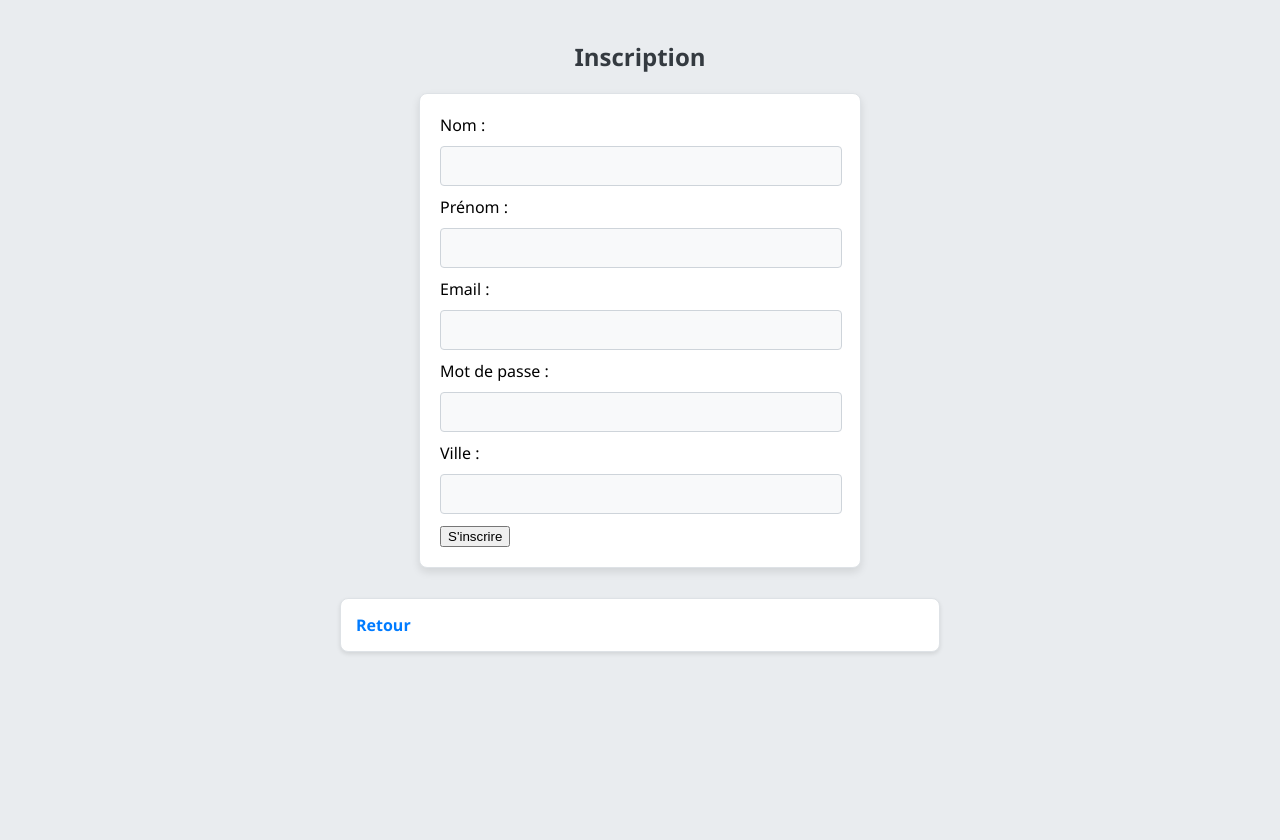
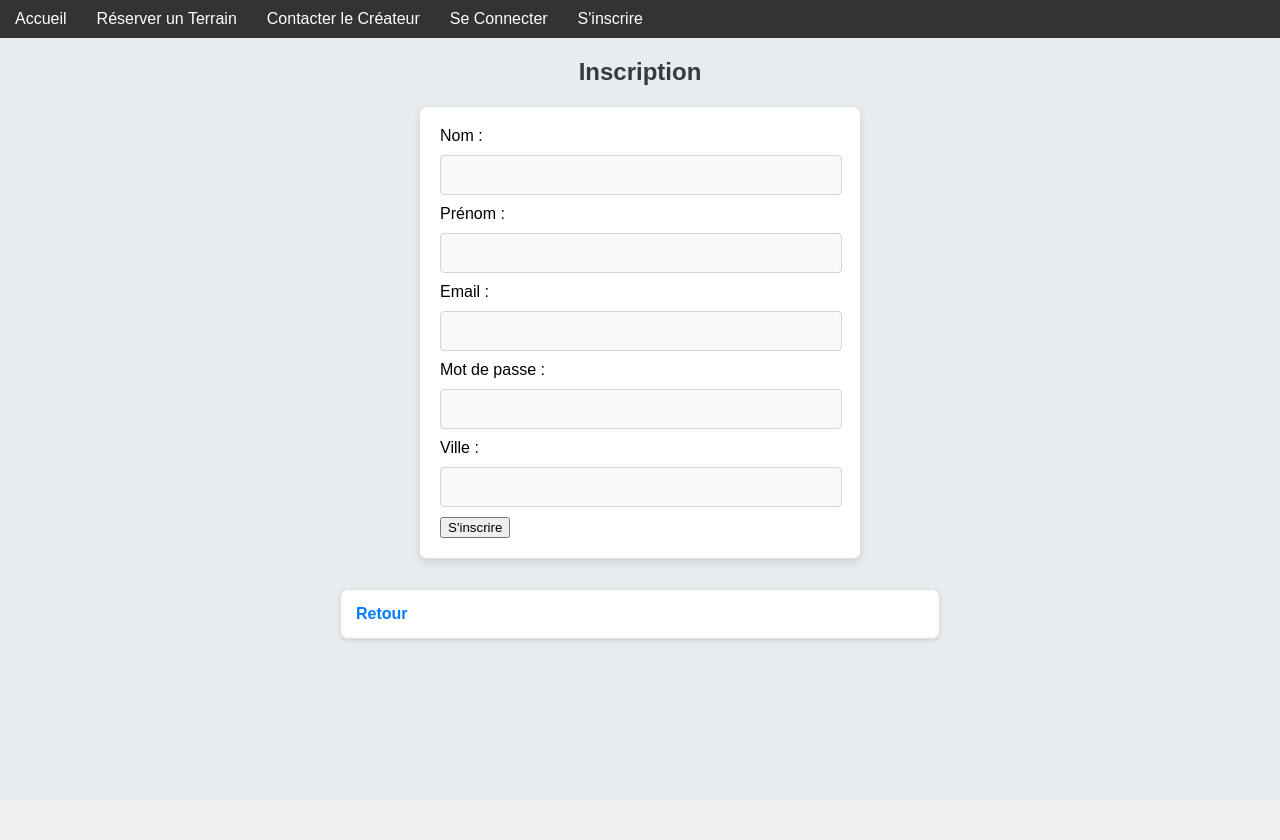
Before and after one commit to lu-dos/PPe, a PHP site: page /inscription.html in a window 1280 px wide. After the commit the page ends 642 px from the top, so only its background shows below. Run offline with PHP 8.4, Linux system fonts and the light colour scheme.

Commit message:
modif nvbar

```diff
--- a/ajouter.php
+++ b/ajouter.php
@@ -54,6 +54,7 @@ try {
             <a href="contact.php">Contacter le Créateur</a>
         </div>
         <a href="login.html">Se Connecter</a>
+        <a href="inscription.html" class="btn-inscription">S'inscrire</a>
     </div>
 
     <style>
@@ -66,7 +67,7 @@ try {
             background-color: #333;
             padding: 10px;
             display: flex;
-            justify-content: space-between; /* Space between left and right content */
+            width: 100%;
             align-items: center;
         }
         .navbar .links {
--- a/contact.php
+++ b/contact.php
@@ -15,7 +15,6 @@
             background-color: #333;
             padding: 10px;
             display: flex;
-            justify-content: space-between; /* Space between left and right content */
             align-items: center;
             width: 100%; /* Assurer que la barre de navigation prend toute la largeur */
             box-sizing: border-box; /* Inclure le padding dans la largeur totale */
--- a/inscription.html
+++ b/inscription.html
@@ -6,6 +6,60 @@
     <title>Inscription</title>
 </head>
 <body>
+    <div class="navbar">
+        <div class="links">
+            <a href="accueil.html">Accueil</a>
+            <a href="reservation.php">Réserver un Terrain</a>
+            <a href="contact.php">Contacter le Créateur</a>
+        </div>
+        <a href="login.html" class="btn-connenxion">Se Connecter</a>
+        <a href="inscription.html" class="btn-inscription">S'inscrire</a>
+    </div>
+
+    <style>
+        body {
+            margin: 0;
+            padding: 0;
+            font-family: Arial, sans-serif;
+        }
+        .navbar {
+            background-color: #333;
+            padding: 10px;
+            display: flex;
+            width: 100%;
+            align-items: center;
+        }
+        .navbar .links {
+            display: flex;
+        }
+        .navbar a {
+            color: white;
+            margin: 0 15px;
+            text-decoration: none;
+        }
+        .video-section {
+            text-align: center;
+            margin-top: 20px;
+        }
+        .video-section h2 {
+            color: #333;
+            font-size: 24px;
+            margin-bottom: 10px;
+        }
+        .video-container {
+            display: inline-block; /* Align the container inline */
+            width: 70%; /* Set a width for the video */
+            max-width: 800px; /* Limit the maximum width */
+            border: 5px solid #333; /* Add border */
+            border-radius: 10px; /* Rounded corners */
+            overflow: hidden;
+        }
+        .video-container iframe {
+            width: 100%;
+            height: 450px; /* Set height of the video */
+            border: 0;
+        }
+    </style>
     <h2>Inscription</h2>
     <form action="inscription.php" method="post">
         <label for="nom">Nom :</label>
--- a/login.html
+++ b/login.html
@@ -17,7 +17,6 @@
             background-color: #333;
             padding: 10px;
             display: flex;
-            justify-content: space-between; /* Space between left and right content */
             align-items: center;
             width: 100%; /* Assurer que la barre de navigation prend toute la largeur */
             box-sizing: border-box; /* Inclure le padding dans la largeur totale */
--- a/modifier.php
+++ b/modifier.php
@@ -85,7 +85,7 @@ try {
             background-color: #333;
             padding: 10px;
             display: flex;
-            justify-content: space-between; /* Space between left and right content */
+            width: 100%;
             align-items: center;
         }
         .navbar .links {
--- a/reservation.php
+++ b/reservation.php
@@ -41,7 +41,6 @@ try {
             background-color: #333;
             padding: 10px;
             display: flex;
-            justify-content: space-between; /* espace entre droite et gauche */
             align-items: center;
             width: 100%; /* pour que barre de navigation prenne toute la largeur */
         }
--- a/to do list .txt
+++ b/to do list .txt
@@ -19,3 +19,5 @@
 -Limiter la note / 20
 
 -Tous les marqueurs doivent etre visible au chargement de la page
+
+-Arranger la barre des taches
```
Also changed, not shown: accueil.html (+6 -7 lines).
